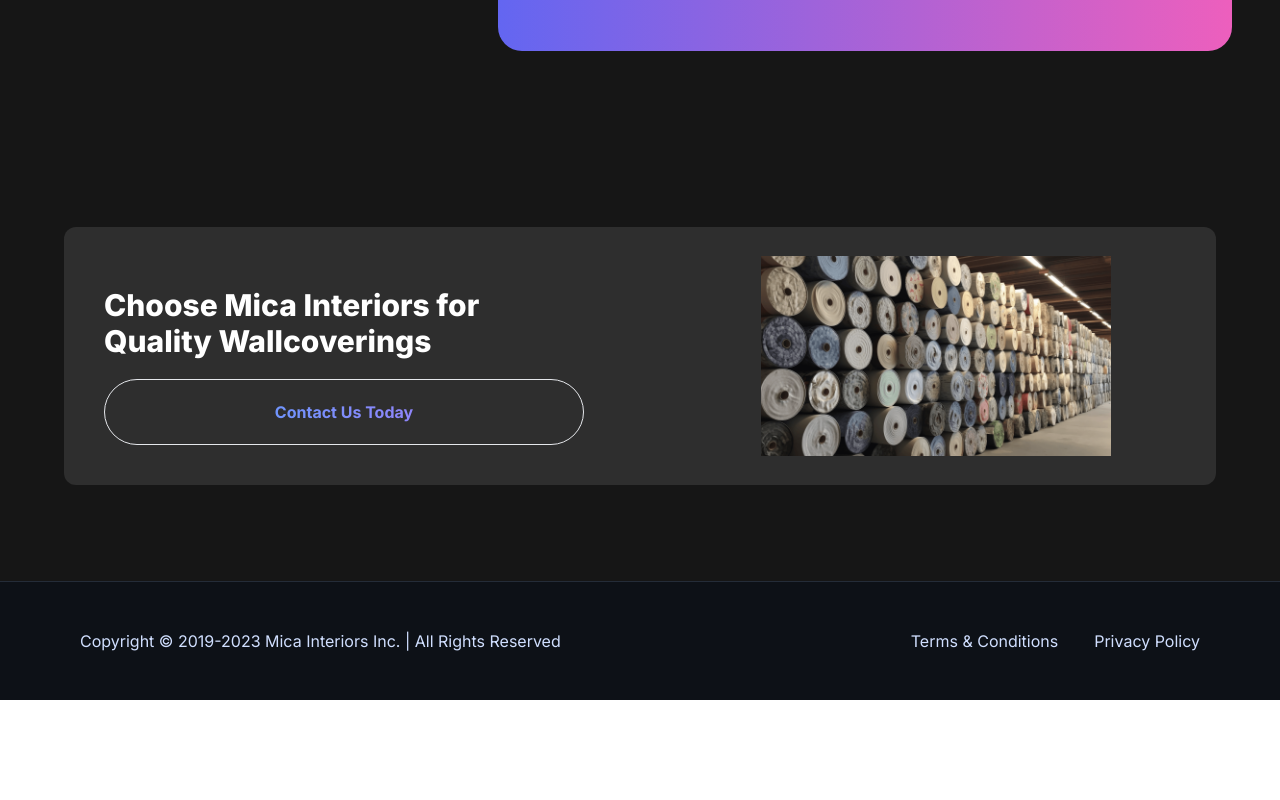
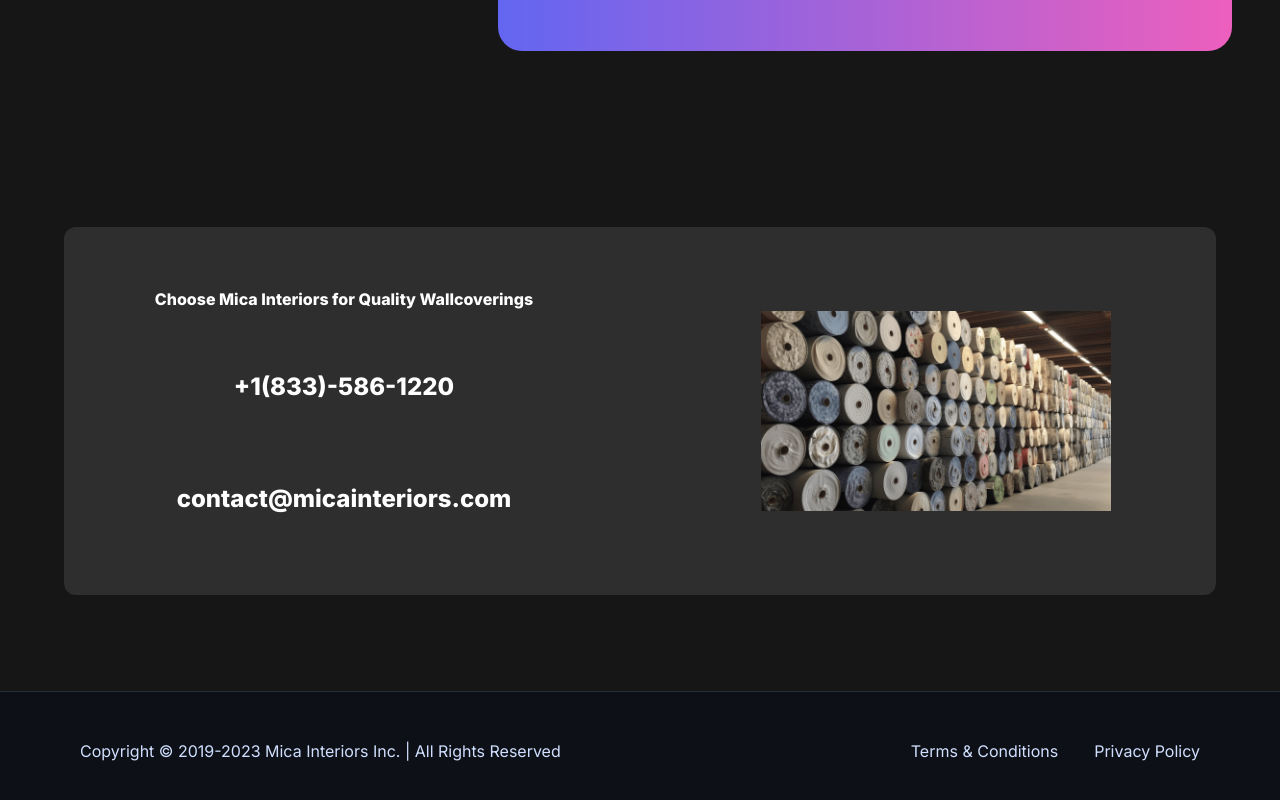
Before and after one commit to Babylon-Lion/micainteriorswebsite, a Next.js app: page / in a window 1280 px wide. Shown: the part 4403-5203 px from the top of the page. Before the commit the page ends 5103 px from the top, so only its background shows below. Built offline with nearby package versions, Linux system fonts and the light colour scheme.

Commit message:
fixed navigation

```diff
--- a/app/(root)/(home)/page.tsx
+++ b/app/(root)/(home)/page.tsx
@@ -24,7 +24,7 @@
      <Testimonials />
      <h2 className="flex w-full justify-center items-center font-extrabold text-3xl text-white">Past Projects</h2>
      <Projects />
-     <Estimate />
+     <Estimate/>
 
     </>
   )
--- a/components/Estimate.tsx
+++ b/components/Estimate.tsx
@@ -3,16 +3,18 @@
 
 const Estimate = () => {
   return (
-      <section className='grid gap-8 md:grid-cols-2 max-w-6xl justify-center mx-auto my-24 bg-[#2e2e2e] rounded-xl'>
+      <section id="contact" className='grid gap-8 md:grid-cols-2 max-w-6xl justify-center mx-auto my-24 bg-[#2e2e2e] rounded-xl'>
 
-        <div className='flex flex-col h-auto w-full p-10 text-white justify-center'>
+        <div className='flex flex-col h-auto w-full p-10 text-white justify-center items-center'>
 
-           <h2 className='justify-start font-extrabold text-3xl my-5'>Choose Mica Interiors for Quality Wallcoverings</h2>
-           <Button
+           <h2 className='justify-center font-extrabold my-5'>Choose Mica Interiors for Quality Wallcoverings</h2>
+           <p className="text-2xl font-black my-10">+1(833)-586-1220</p>
+           <p className="text-2xl font-black my-10">contact@micainteriors.com</p>
+           {/* <Button
             type="button"
-            title="Contact Us Today"
+            title="Call Us Today"
             variant="btn_gradient"
-          />
+          /> */}
         </div>
         <div className='flex h-full w-full items-center justify-center mx-auto'>
            <Image
--- a/components/Navbar.tsx
+++ b/components/Navbar.tsx
@@ -27,12 +27,12 @@
             </Link>
          </li>
          <li className="body-text text-gradient_blue-purple !font-bold">
-            <Link href="#commercial" target="_blank">
+            <Link href="https://elegancewallpaper.com" target="_blank">
             Residential
             </Link>
          </li>
          <li className="body-text !font-normal">
-            <Link href="#commercial" target="_blank">
+            <Link href="#contact">
             Contact
             </Link>
          </li>
```
